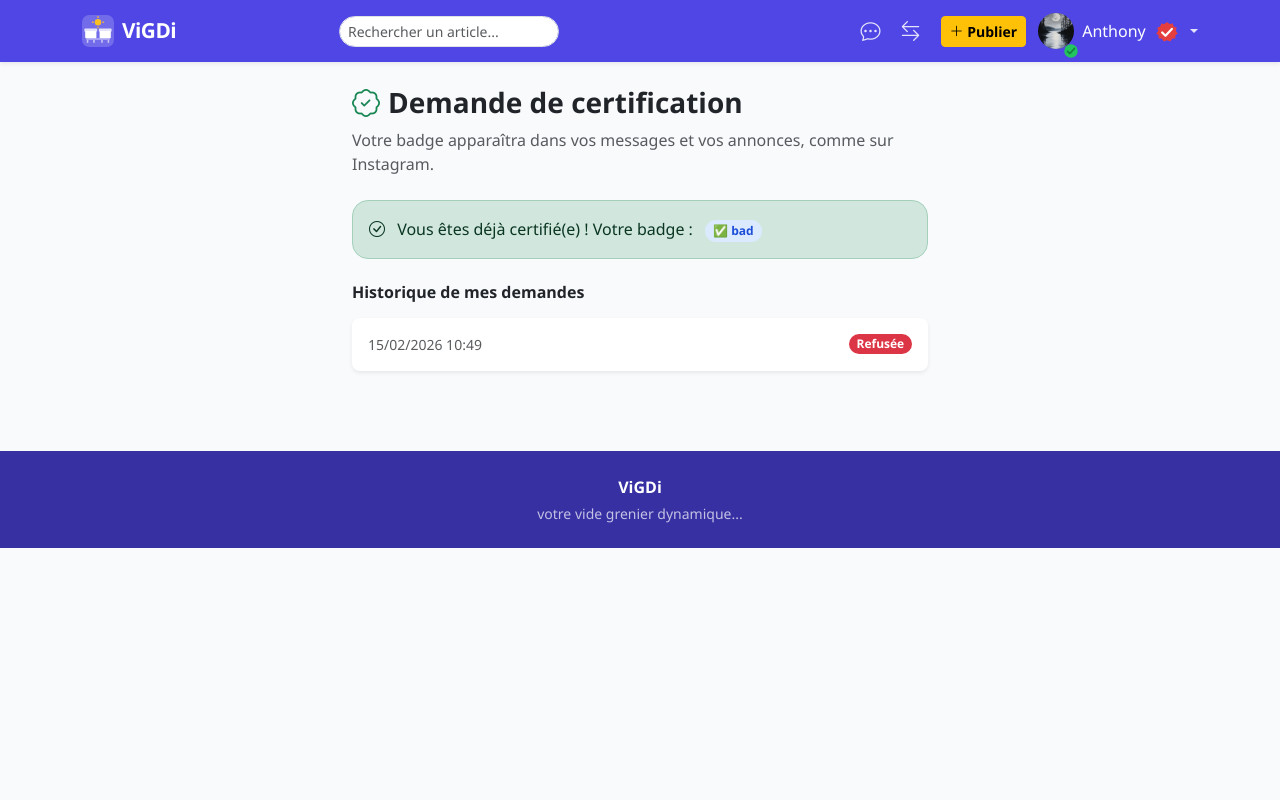
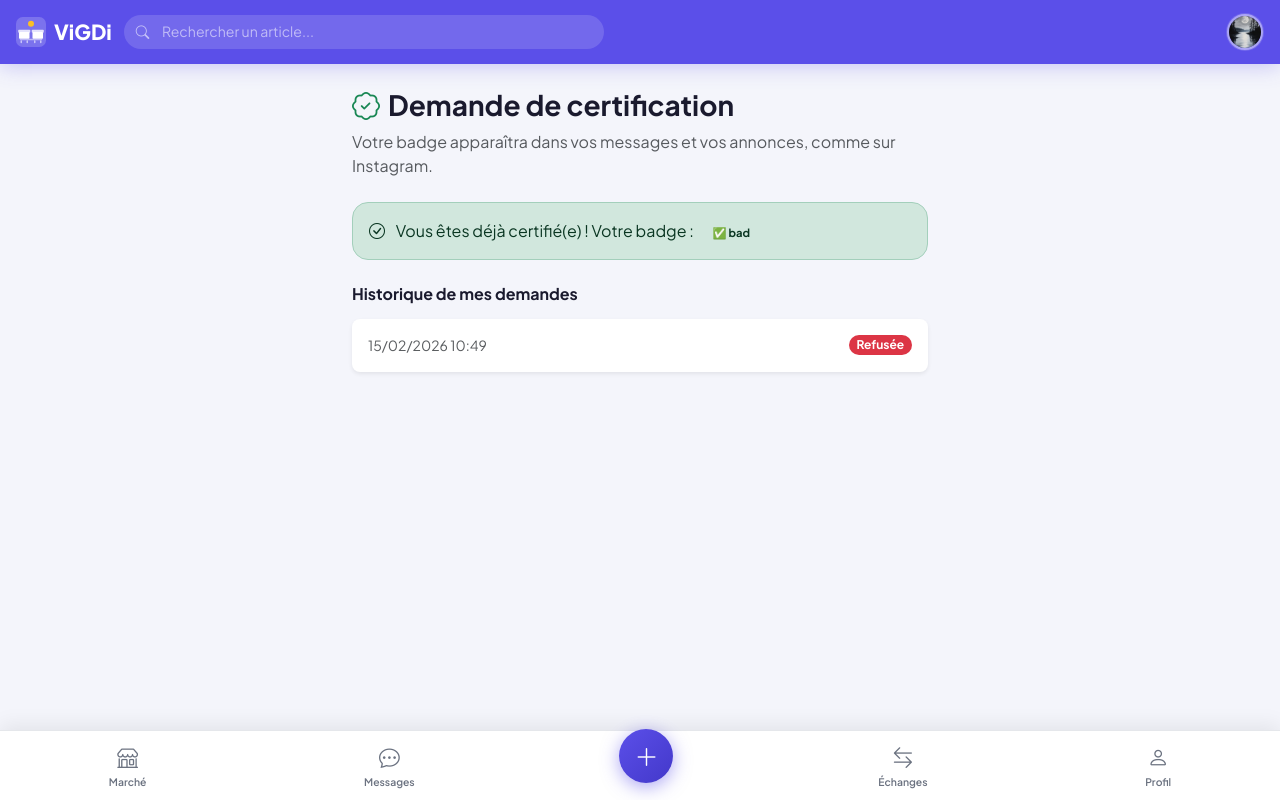
Before and after one commit to anthonychelo/vigdiapp, a Django app: page /auth/certification/ in a window 1280 px wide. Run offline with Django 5.2, Linux system fonts and the light colour scheme; a user stored in the database is signed in; data comes from the database, SQL or seed files in the repository.

Commit message:
Bottom nav visible sur desktop aussi

```diff
--- a/templates/base.html
+++ b/templates/base.html
@@ -4,187 +4,166 @@
   <meta charset="UTF-8">
   <meta name="viewport" content="width=device-width, initial-scale=1.0">
   <title>{% block title %}ViGDi{% endblock %}</title>
-  <!-- Bootstrap 5 -->
   <link href="https://cdn.jsdelivr.net/npm/bootstrap@5.3.2/dist/css/bootstrap.min.css" rel="stylesheet">
-  <!-- Bootstrap Icons -->
   <link href="https://cdn.jsdelivr.net/npm/bootstrap-icons@1.11.3/font/bootstrap-icons.min.css" rel="stylesheet">
+  <link href="https://fonts.googleapis.com/css2?family=Plus+Jakarta+Sans:wght@400;500;600;700;800&display=swap" rel="stylesheet">
   <style>
     :root {
-      --indigo: #4f46e5;
-      --indigo-dark: #3730a3;
-      --green: #10b981;
+      --primary: #5B4FE9;
+      --primary-dark: #4338ca;
+      --primary-light: #EEF2FF;
+      --accent: #F59E0B;
+      --bg: #F4F5FB;
+      --text: #1a1a2e;
+      --muted: #6b7280;
+      --border: #e5e7eb;
+      --bottom-h: 70px;
     }
-    body { background: #f8fafc; font-family: 'Segoe UI', sans-serif; }
-
-    /* ── Navbar ── */
-    .navbar { background: var(--indigo) !important; }
-    .navbar-brand { font-weight: 800; font-size: 1.3rem; letter-spacing: -0.5px; }
-    .nav-link { color: rgba(255,255,255,.85) !important; }
-    .nav-link:hover { color: #fff !important; }
-
-    /* ── Badge utilisateur (style Instagram) ── */
-    .badge-certifie {
-      display: inline-flex; align-items: center; gap: 3px;
-      font-size: .75rem; font-weight: 700;
-      padding: 2px 8px; border-radius: 999px;
-      white-space: nowrap;
+    * { box-sizing: border-box; }
+    body {
+      background: var(--bg);
+      font-family: 'Plus Jakarta Sans', sans-serif;
+      color: var(--text);
+      min-height: 100vh;
+      display: flex;
+      flex-direction: column;
+      padding-bottom: var(--bottom-h);
     }
-    .badge-blue   { background: #dbeafe; color: #1d4ed8; }
-    .badge-gold   { background: #fef3c7; color: #92400e; }
-    .badge-green  { background: #d1fae5; color: #065f46; }
-    .badge-purple { background: #ede9fe; color: #5b21b6; }
-
-    /* Avatar photo de profil */
-    .avatar-sm {
-      width: 38px; height: 38px; border-radius: 50%;
-      object-fit: cover; border: 2px solid rgba(255,255,255,.3);
+    /* ── Top navbar ── */
+    .top-nav {
+      background: var(--primary);
+      height: 64px;
+      display: flex;
+      align-items: center;
+      padding: 0 1rem;
+      position: sticky;
+      top: 0;
+      z-index: 100;
+      box-shadow: 0 2px 20px rgba(91,79,233,.3);
+      gap: .75rem;
     }
-    .avatar-initiales {
-      width: 38px; height: 38px; border-radius: 50%;
-      background: rgba(255,255,255,.2); color: white;
-      display: inline-flex; align-items: center; justify-content: center;
-      font-weight: 700; font-size: .9rem;
+    .brand { display:flex;align-items:center;gap:8px;color:white;text-decoration:none;font-weight:800;font-size:1.3rem;flex-shrink:0; }
+    .search-wrapper { position:relative;flex:1;max-width:480px; }
+    .search-wrapper i { position:absolute;left:.75rem;top:50%;transform:translateY(-50%);color:rgba(255,255,255,.6);font-size:.85rem; }
+    .search-wrapper input { background:rgba(255,255,255,.15);border:none;border-radius:50px;color:white;padding:.42rem 1rem .42rem 2.4rem;font-size:.88rem;width:100%; }
+    .search-wrapper input::placeholder { color:rgba(255,255,255,.55); }
+    .search-wrapper input:focus { outline:none;background:rgba(255,255,255,.25); }
+    .nav-actions { display:flex;align-items:center;gap:.4rem;margin-left:auto;flex-shrink:0; }
+    .nav-icon-btn { width:38px;height:38px;border-radius:50%;background:rgba(255,255,255,.15);color:white;display:flex;align-items:center;justify-content:center;text-decoration:none;font-size:1.1rem;position:relative;transition:background .2s; }
+    .nav-icon-btn:hover { background:rgba(255,255,255,.25);color:white; }
+    .avatar-nav { width:36px;height:36px;border-radius:50%;object-fit:cover;border:2px solid rgba(255,255,255,.4); }
+    .avatar-nav-initials { width:36px;height:36px;border-radius:50%;background:rgba(255,255,255,.2);color:white;font-weight:700;font-size:.85rem;display:flex;align-items:center;justify-content:center;border:2px solid rgba(255,255,255,.4); }
+    /* ── Bottom nav ── */
+    .bottom-nav {
+      position: fixed;
+      bottom: 0;
+      left: 0;
+      right: 0;
+      height: var(--bottom-h);
+      background: white;
+      border-top: 1px solid var(--border);
+      display: flex;
+      align-items: center;
+      justify-content: space-around;
+      z-index: 100;
+      box-shadow: 0 -4px 20px rgba(0,0,0,.08);
     }
-
-    /* ── Cards articles ── */
-    .card-article {
-      border: none; border-radius: 16px;
-      box-shadow: 0 2px 8px rgba(0,0,0,.07);
-      transition: transform .15s, box-shadow .15s;
-      overflow: hidden;
-    }
-    .card-article:hover { transform: translateY(-3px); box-shadow: 0 6px 20px rgba(0,0,0,.12); }
-    .card-article img { height: 190px; object-fit: cover; width: 100%; }
-
-    /* ── Tags ── */
-    .tag-echanger { background: #d1fae5; color: #065f46; }
-    .tag-vendre   { background: #dbeafe; color: #1e40af; }
-    .tag-don      { background: #fce7f3; color: #9d174d; }
-
-    /* ── Messages ── */
-    .bubble-sent     { background: #dbeafe; border-radius: 18px 18px 4px 18px; }
-    .bubble-received { background: #fff; border: 1px solid #e5e7eb; border-radius: 18px 18px 18px 4px; }
-
-    /* ── Footer ── */
-    footer { background: var(--indigo-dark); color: rgba(255,255,255,.7); }
-
-    /* ── Notifications non-lus ── */
-    .badge-unread {
-      position: absolute; top: -4px; right: -6px;
-      background: #ef4444; color: white;
-      border-radius: 50%; width: 16px; height: 16px;
-      font-size: 10px; display: flex; align-items: center; justify-content: center;
-    }
+    .bnav-item { display:flex;flex-direction:column;align-items:center;gap:2px;text-decoration:none;color:var(--muted);font-size:.65rem;font-weight:600;padding:.4rem .8rem;border-radius:12px;transition:all .2s;position:relative; }
+    .bnav-item i { font-size:1.3rem;transition:transform .2s; }
+    .bnav-item.active { color:var(--primary); }
+    .bnav-item.active i { transform:translateY(-2px); }
+    .bnav-item:hover { color:var(--primary); }
+    .fab-btn { width:54px;height:54px;border-radius:50%;background:linear-gradient(135deg,var(--primary),var(--primary-dark));color:white;display:flex;align-items:center;justify-content:center;font-size:1.5rem;text-decoration:none;box-shadow:0 4px 18px rgba(91,79,233,.5);transition:all .2s;margin-top:-20px; }
+    .fab-btn:hover { color:white;transform:scale(1.08);box-shadow:0 8px 24px rgba(91,79,233,.6); }
+    .badge-dot { position:absolute;top:4px;right:6px;width:8px;height:8px;background:#ef4444;border-radius:50%;border:2px solid white; }
+    /* ── Cards ── */
+    .card-article { border:none;border-radius:16px;box-shadow:0 2px 12px rgba(0,0,0,.06);transition:transform .2s,box-shadow .2s;overflow:hidden;background:white; }
+    .card-article:hover { transform:translateY(-4px);box-shadow:0 8px 25px rgba(0,0,0,.12); }
+    .card-article img { height:180px;object-fit:cover;width:100%; }
+    /* ── Tags & badges ── */
+    .badge-certifie { display:inline-flex;align-items:center;gap:3px;font-size:.7rem;font-weight:700;padding:2px 8px;border-radius:999px;white-space:nowrap; }
+    .tag-echanger { background:#d1fae5;color:#065f46; }
+    .tag-vendre   { background:#dbeafe;color:#1e40af; }
+    .tag-don      { background:#fce7f3;color:#9d174d; }
+    /* ── Messages bulles ── */
+    .bubble-sent     { background:#dbeafe;border-radius:18px 18px 4px 18px; }
+    .bubble-received { background:#fff;border:1px solid #e5e7eb;border-radius:18px 18px 18px 4px; }
+    /* ── Divers ── */
+    main { flex:1; }
+    .vigdi-card { background:white;border-radius:20px;border:none;box-shadow:0 2px 12px rgba(0,0,0,.06);padding:1.5rem; }
+    .btn-vigdi { background:var(--primary);color:white;border:none;border-radius:12px;padding:.7rem 1.5rem;font-weight:700;transition:all .2s; }
+    .btn-vigdi:hover { background:var(--primary-dark);color:white;transform:translateY(-1px); }
+    .dropdown-menu { border:none;box-shadow:0 8px 30px rgba(0,0,0,.12);border-radius:16px; }
+    .dropdown-item { border-radius:8px;padding:.6rem 1rem;font-weight:500; }
+    .dropdown-item:hover { background:var(--primary-light);color:var(--primary); }
   </style>
   {% block extra_css %}{% endblock %}
 </head>
 <body>
 
-<!-- ── Navbar ───────────────────────────────────────────── -->
-<nav class="navbar navbar-expand-lg navbar-dark sticky-top shadow-sm">
-  <div class="container">
-    <a class="navbar-brand text-white d-flex align-items-center gap-2" href="{% url 'marketplace:liste' %}">
-      <!-- Logo ViGDi marché -->
-      <svg xmlns="http://www.w3.org/2000/svg" viewBox="0 0 40 40" width="32" height="32">
+<!-- ── Top Navbar ── -->
+<nav class="top-nav">
+  <a class="brand" href="{% url 'marketplace:liste' %}">
+    <svg xmlns="http://www.w3.org/2000/svg" viewBox="0 0 40 40" width="30" height="30">
       <rect width="40" height="40" rx="9" fill="white" opacity="0.2"/>
-        <!-- Sol -->
       <rect x="5" y="29" width="30" height="2" rx="1" fill="white" opacity="0.5"/>
-        <!-- Étal gauche -->
       <rect x="4" y="20" width="14" height="9" rx="1" fill="white"/>
       <rect x="3" y="17" width="16" height="4" rx="1" fill="white" opacity="0.8"/>
       <rect x="6" y="31" width="2" height="4" rx="1" fill="white" opacity="0.6"/>
       <rect x="14" y="31" width="2" height="4" rx="1" fill="white" opacity="0.6"/>
-        <!-- Étal droit -->
       <rect x="22" y="20" width="14" height="9" rx="1" fill="white"/>
       <rect x="21" y="17" width="16" height="4" rx="1" fill="white" opacity="0.8"/>
       <rect x="24" y="31" width="2" height="4" rx="1" fill="white" opacity="0.6"/>
       <rect x="32" y="31" width="2" height="4" rx="1" fill="white" opacity="0.6"/>
-        <!-- Soleil -->
       <circle cx="20" cy="9" r="4" fill="#fbbf24"/>
-        <line x1="20" y1="3" x2="20" y2="2" stroke="#fbbf24" stroke-width="1.5" stroke-linecap="round"/>
-        <line x1="20" y1="15" x2="20" y2="16" stroke="#fbbf24" stroke-width="1.5" stroke-linecap="round"/>
-        <line x1="14" y1="9" x2="13" y2="9" stroke="#fbbf24" stroke-width="1.5" stroke-linecap="round"/>
-        <line x1="26" y1="9" x2="27" y2="9" stroke="#fbbf24" stroke-width="1.5" stroke-linecap="round"/>
     </svg>
-      <span style="font-weight:800;font-size:1.3rem;letter-spacing:-0.5px;">ViGDi</span>
+    <span>ViGDi</span>
   </a>
-    <button class="navbar-toggler" type="button" data-bs-toggle="collapse" data-bs-target="#nav">
-      <span class="navbar-toggler-icon"></span>
-    </button>
 
-    <div class="collapse navbar-collapse" id="nav">
-      <!-- Recherche rapide -->
-      <form class="d-flex mx-auto" style="max-width:340px;" action="{% url 'marketplace:liste' %}" method="get">
-        <input class="form-control form-control-sm rounded-pill" type="search"
-               name="q" placeholder="Rechercher un article..." value="{{ request.GET.q }}">
+  <form action="{% url 'marketplace:liste' %}" method="get" class="search-wrapper">
+    <i class="bi bi-search"></i>
+    <input type="search" name="q" placeholder="Rechercher un article..." value="{{ request.GET.q }}">
   </form>
 
-      <ul class="navbar-nav ms-auto align-items-center gap-1">
+  <div class="nav-actions">
     {% if user.is_authenticated %}
-          <!-- Messagerie avec badge non-lus -->
-          <li class="nav-item position-relative">
-            <a class="nav-link" href="{% url 'messaging:liste' %}">
-              <i class="bi bi-chat-dots fs-5"></i>
-              <span class="badge-unread" id="unread-count" style="display:none;">!</span>
+      <div class="dropdown">
+        <a href="#" class="nav-icon-btn p-0" data-bs-toggle="dropdown">
+          {% if user.photo_profil %}
+            <img src="{{ user.photo_profil.url }}" class="avatar-nav" alt="">
+          {% else %}
+            <div class="avatar-nav-initials">{{ user.first_name|first|upper|default:user.username|first|upper }}</div>
+          {% endif %}
         </a>
+        <ul class="dropdown-menu dropdown-menu-end mt-2">
+          <li class="px-3 py-2 border-bottom">
+            <div class="fw-bold d-flex align-items-center gap-1">
+              {{ user.get_full_name|default:user.username }}
+              {% include 'partials/badge_inline.html' with u=user %}
+            </div>
+            <small class="text-muted">{{ user.email }}</small>
           </li>
-          <!-- Mes échanges -->
-          <li class="nav-item">
-            <a class="nav-link" href="{% url 'marketplace:mes_demandes' %}" title="Mes échanges">
-              <i class="bi bi-arrow-left-right fs-5"></i>
-            </a>
-          </li>
-          <!-- Publier -->
-          <li class="nav-item">
-            <a class="btn btn-sm btn-warning fw-bold ms-2" href="{% url 'marketplace:ajouter' %}">
-              <i class="bi bi-plus-lg"></i> Publier
-            </a>
-          </li>
-          <!-- Avatar + menu -->
-          <li class="nav-item dropdown ms-2">
-            <a class="nav-link dropdown-toggle d-flex align-items-center gap-2 p-0"
-               href="#" data-bs-toggle="dropdown">
-              <!-- Avatar + badge style Instagram dans la navbar -->
-              {% with u=user taille=36 font=".9rem" badge_sz=14 %}
-                {% include 'partials/avatar.html' %}
-              {% endwith %}
-              <span class="text-white d-none d-lg-inline d-flex align-items-center gap-1">
-                {{ user.first_name|default:user.username }}
-                {% include 'partials/badge_inline.html' with u=user %}
-              </span>
-            </a>
-            <ul class="dropdown-menu dropdown-menu-end shadow">
-              <li><a class="dropdown-item" href="{% url 'accounts:profil' %}">
-                <i class="bi bi-person me-2"></i>Mon profil</a></li>
-              <li><a class="dropdown-item" href="{% url 'accounts:modifier_profil' %}">
-                <i class="bi bi-pencil me-2"></i>Modifier profil</a></li>
-              <li><a class="dropdown-item" href="{% url 'accounts:demande_verification' %}">
-                <i class="bi bi-patch-check me-2"></i>Demander certification</a></li>
-              <li><a class="dropdown-item" href="{% url 'marketplace:demande_article' %}">
-                <i class="bi bi-search me-2"></i>Demander un article</a></li>
+          <li><a class="dropdown-item" href="{% url 'accounts:profil' %}"><i class="bi bi-person me-2 text-primary"></i>Mon profil</a></li>
+          <li><a class="dropdown-item" href="{% url 'accounts:modifier_profil' %}"><i class="bi bi-pencil me-2 text-primary"></i>Modifier profil</a></li>
+          <li><a class="dropdown-item" href="{% url 'accounts:demande_verification' %}"><i class="bi bi-patch-check me-2 text-primary"></i>Certification</a></li>
+          <li><a class="dropdown-item" href="{% url 'marketplace:mes_demandes' %}"><i class="bi bi-arrow-left-right me-2 text-primary"></i>Mes échanges</a></li>
+          {% if user.is_staff %}<li><a class="dropdown-item" href="/admin/"><i class="bi bi-shield me-2 text-danger"></i>Administration</a></li>{% endif %}
           <li><hr class="dropdown-divider"></li>
-              <li><a class="dropdown-item text-danger" href="{% url 'accounts:deconnexion' %}">
-                <i class="bi bi-box-arrow-right me-2"></i>Déconnexion</a></li>
-            </ul>
-          </li>
-        {% else %}
-          <li class="nav-item">
-            <a class="nav-link" href="{% url 'accounts:connexion' %}">Connexion</a>
-          </li>
-          <li class="nav-item">
-            <a class="btn btn-sm btn-light fw-bold" href="{% url 'accounts:inscription' %}">S'inscrire</a>
-          </li>
-        {% endif %}
+          <li><a class="dropdown-item text-danger" href="{% url 'accounts:deconnexion' %}"><i class="bi bi-box-arrow-right me-2"></i>Déconnexion</a></li>
         </ul>
       </div>
+    {% else %}
+      <a href="{% url 'accounts:connexion' %}" class="nav-icon-btn" style="width:auto;padding:0 .75rem;border-radius:50px;font-size:.82rem;font-weight:600;">Connexion</a>
+      <a href="{% url 'accounts:inscription' %}" class="nav-icon-btn" style="width:auto;padding:0 .75rem;border-radius:50px;font-size:.82rem;font-weight:600;background:var(--accent);">S'inscrire</a>
+    {% endif %}
   </div>
 </nav>
 
-<!-- ── Messages flash ─────────────────────────────────── -->
+<!-- Flash messages -->
 {% if messages %}
-<div class="container mt-3">
+<div style="position:fixed;top:72px;left:50%;transform:translateX(-50%);z-index:200;width:90%;max-width:400px;">
   {% for message in messages %}
-    <div class="alert alert-{{ message.tags|default:'info' }} alert-dismissible fade show" role="alert">
+    <div class="alert alert-{{ message.tags|default:'info' }} alert-dismissible fade show shadow-sm rounded-3 mb-2">
       {{ message }}
       <button type="button" class="btn-close" data-bs-dismiss="alert"></button>
     </div>
@@ -192,18 +171,38 @@
 </div>
 {% endif %}
 
-<!-- ── Contenu principal ──────────────────────────────── -->
-<main>
-  {% block content %}{% endblock %}
-</main>
+<!-- Contenu -->
+<main>{% block content %}{% endblock %}</main>
 
-<!-- ── Footer ────────────────────────────────────────── -->
-<footer class="py-4 mt-5">
-  <div class="container text-center">
-    <p class="mb-1 fw-bold text-white">ViGDi</p>
-    <p class="small mb-0">votre vide grenier dynamique...</p>
-  </div>
-</footer>
+<!-- ── Bottom Nav (toujours visible) ── -->
+<nav class="bottom-nav">
+  <a href="{% url 'marketplace:liste' %}" class="bnav-item {% block nav_marche %}{% endblock %}">
+    <i class="bi bi-shop"></i>
+    <span>Marché</span>
+  </a>
+  <a href="{% url 'messaging:liste' %}" class="bnav-item {% block nav_messages %}{% endblock %}">
+    <i class="bi bi-chat-dots"></i>
+    <span>Messages</span>
+  </a>
+  <a href="{% url 'marketplace:ajouter' %}" class="fab-btn">
+    <i class="bi bi-plus-lg"></i>
+  </a>
+  <a href="{% url 'marketplace:mes_demandes' %}" class="bnav-item {% block nav_echanges %}{% endblock %}">
+    <i class="bi bi-arrow-left-right"></i>
+    <span>Échanges</span>
+  </a>
+  {% if user.is_authenticated %}
+  <a href="{% url 'accounts:profil' %}" class="bnav-item {% block nav_profil %}{% endblock %}">
+    <i class="bi bi-person"></i>
+    <span>Profil</span>
+  </a>
+  {% else %}
+  <a href="{% url 'accounts:connexion' %}" class="bnav-item">
+    <i class="bi bi-person"></i>
+    <span>Connexion</span>
+  </a>
+  {% endif %}
+</nav>
 
 <script src="https://cdn.jsdelivr.net/npm/bootstrap@5.3.2/dist/js/bootstrap.bundle.min.js"></script>
 {% block extra_js %}{% endblock %}
```
Lines whose indentation alone changed are shown as unchanged.
